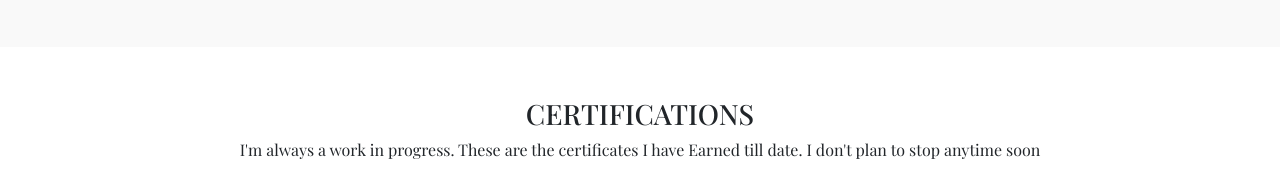
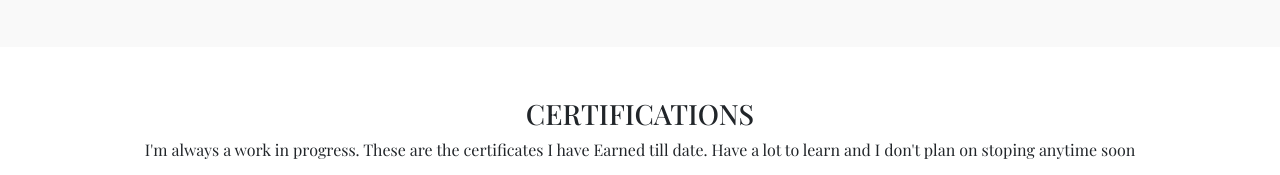
Before and after one commit to ashutoshtewari99/MYWEBSITE, a plain HTML site: page index.html in a window 1280 px wide. Shown: the part 2400-2575 px from the top of the page. Drawn offline with nearby package versions, Linux system fonts and the light colour scheme; a web font is replaced by a local one.

Commit message:
Update index.html

```diff
--- a/index.html
+++ b/index.html
@@ -204,7 +204,7 @@
         <div class="services" id="services">
             <div class="container">
                 <h3 class="text-center">CERTIFICATIONS</h3>
-                <p class="text-center">I'm always a work in progress. These are the certificates I have Earned till date. I don't plan to stop anytime soon</p>
+                <p class="text-center">I'm always a work in progress. These are the certificates I have Earned till date. Have a lot to learn and I don't plan on stoping anytime soon</p>
 
                 <div class="row">
                     <div class="col-md-4">
```
